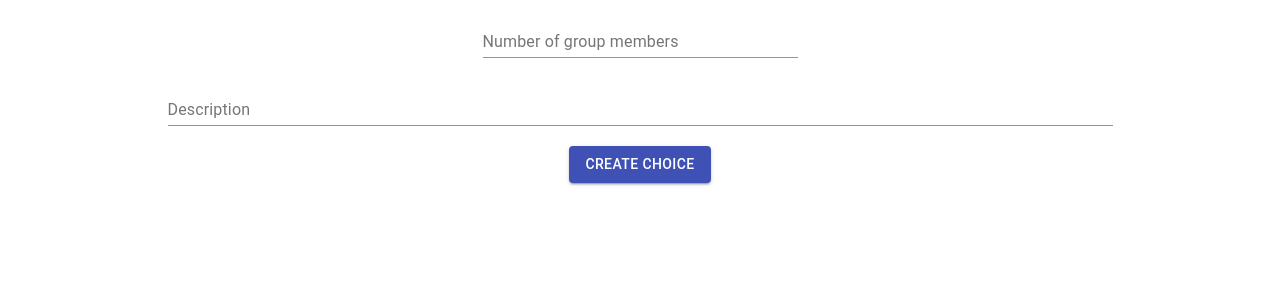
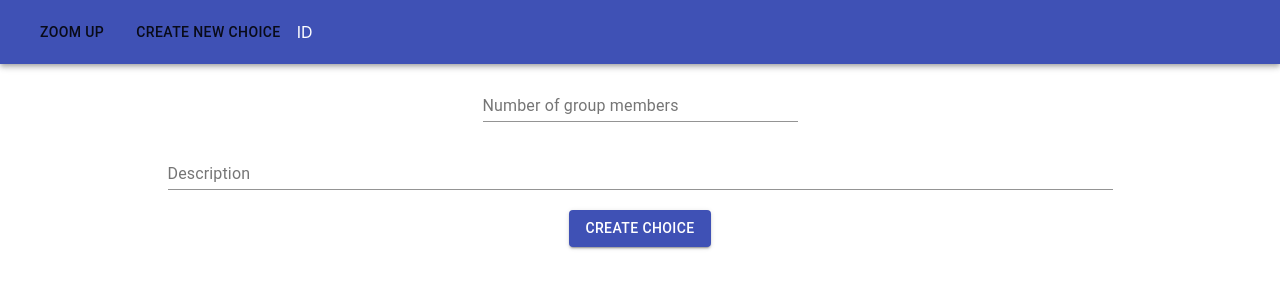
Before and after one commit to When2Choose/GUI, a React (Create React App) app: page / in a window 1280 px wide. Shown: the top 300 px of the page. Built offline with nearby package versions, Linux system fonts and the light colour scheme.

Commit message:
Atom sucks

```diff
--- a/src/App.js
+++ b/src/App.js
@@ -1,13 +1,14 @@
 import React from "react";
 import './App.css';
 import CreateChoice from "./CreateChoice";
-
+import Menu from "./Menu";
 
 function App() {
   return (
     <div className="App">
+      <Menu/>
+      <CreateChoice/>
 
-      <CreateChoice/>
     </div>
   );
 }
--- a/src/Menu.js
+++ b/src/Menu.js
@@ -1,13 +1,18 @@
 import React from "react";
 import AppBar from "@material-ui/core/AppBar"
+import Toolbar from "@material-ui/core/Toolbar";
+import Button from "@material-ui/core/Button";
 
 function Menu() {
     return (
         <div className="Menu">
-            <AppBar id = "MenuBar" position = "static">
-
-
-
+            <AppBar id="MenuBar" position="static">
+                <Toolbar id="toolbar">
+                    <Button variant="zoomUp" id="Create" color="primary">Zoom Up </Button>
+                    <Button variant="newChoice" id="Create" color="primary">Create New Choice</Button>
+                    <p> ID </p>
+                </Toolbar>
+            </AppBar>
         </div>
     );
 }
```
